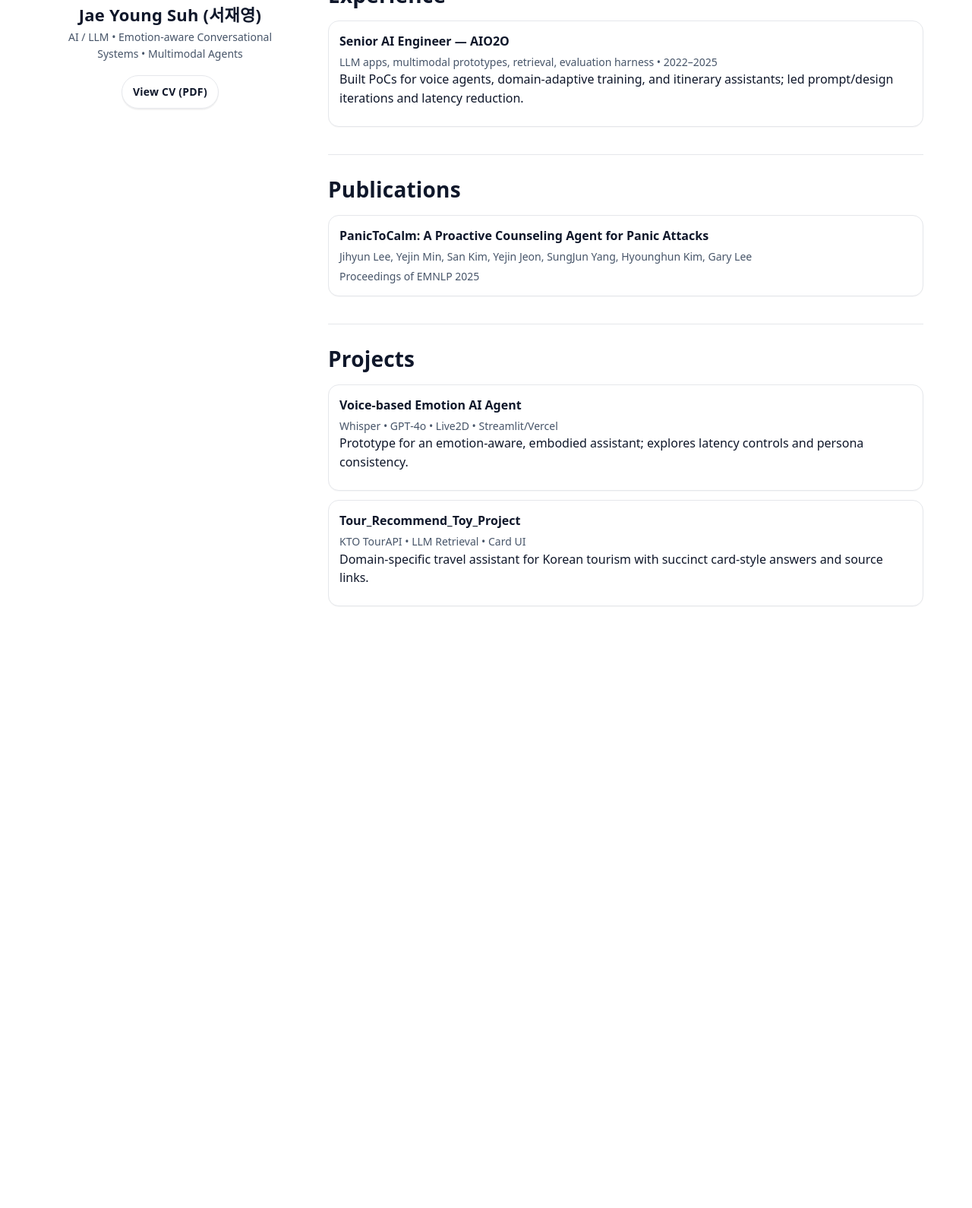
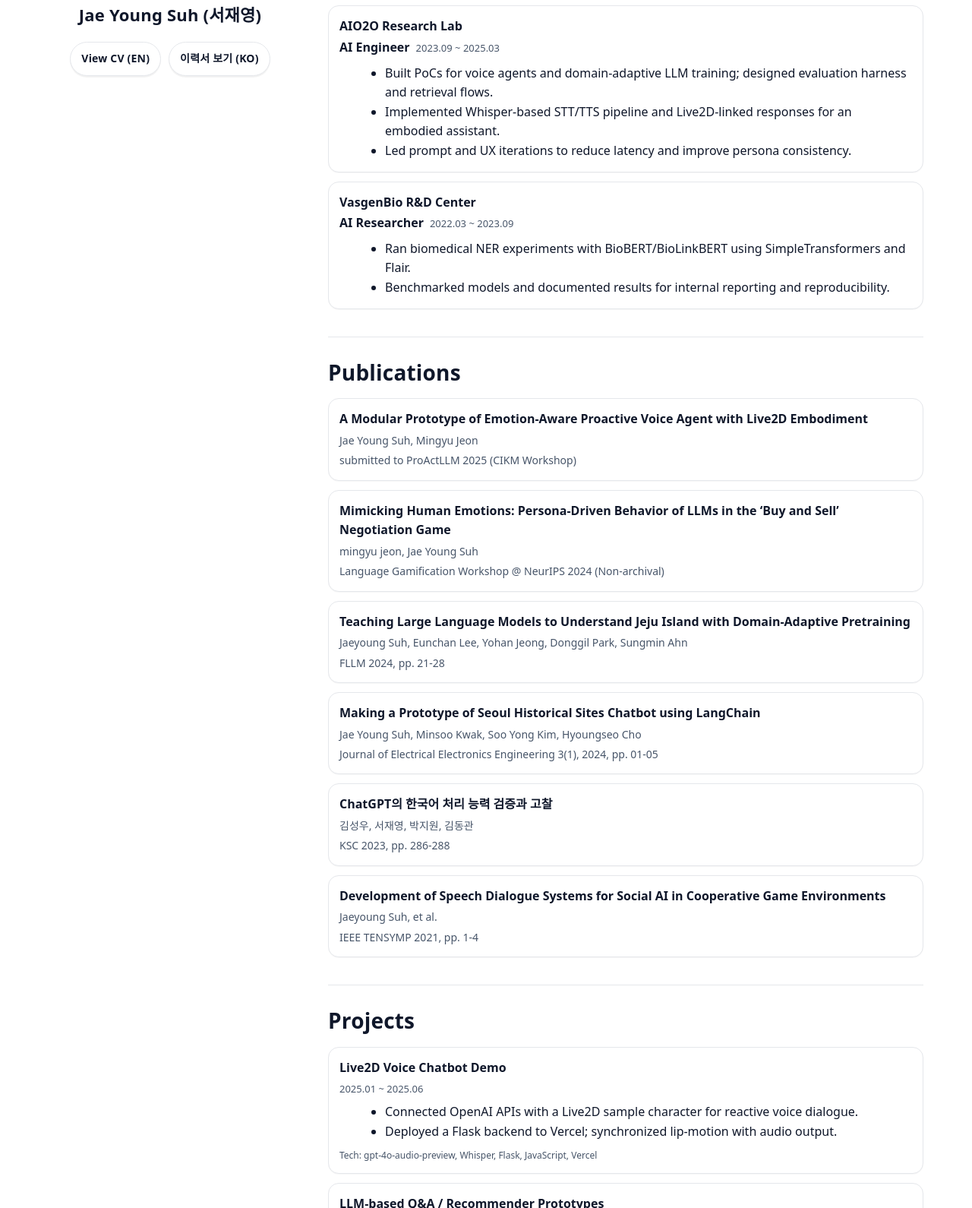
Before and after one commit to tjwodud04/intro, a plain HTML site: page index.html in a window 1280 px wide. Shown: the part 306-1896 px from the top of the page at 76% size. Before the commit the page ends 1260 px from the top, so only its background shows below. Drawn offline with Linux system fonts and the light colour scheme.

Commit message:
Updating contents to be more proper

```diff
--- a/index.html
+++ b/index.html
@@ -4,90 +4,38 @@
   <meta charset="utf-8" />
   <meta name="viewport" content="width=device-width, initial-scale=1" />
   <title>Jae Young Suh — Portfolio</title>
-  <meta name="description" content="Jae Young Suh — AI/LLM • Emotion-aware Conversational Systems • Multimodal Agents" />
+  <meta name="description" content="Jae Young Suh — GitHub Pages" />
   <style>
     :root {
-      --bg: #ffffff;
-      --fg: #0f172a; /* slate-900 */
-      --muted: #475569; /* slate-600 */
-      --accent: #111827; /* gray-900 */
-      --line: #e5e7eb; /* gray-200 */
-      --card: #fafafa;
+      --bg: #ffffff; --fg: #0f172a; --muted: #475569; --accent: #111827; --line: #e5e7eb; --card: #fafafa;
     }
     @media (prefers-color-scheme: dark) {
-      :root {
-        --bg: #0b0f19;
-        --fg: #e5e7eb;
-        --muted: #9ca3af;
-        --accent: #f3f4f6;
-        --line: #111827;
-        --card: #0e1424;
-      }
+      :root { --bg:#0b0f19; --fg:#e5e7eb; --muted:#9ca3af; --accent:#f3f4f6; --line:#111827; --card:#0e1424; }
     }
     html, body { height: 100%; }
     html { scroll-behavior: smooth; }
-    body {
-      margin: 0;
-      font: 16px/1.55 system-ui, -apple-system, Segoe UI, Roboto, Noto Sans, Helvetica, Arial, "Apple Color Emoji", "Segoe UI Emoji";
-      color: var(--fg);
-      background: var(--bg);
-    }
+    body { margin: 0; font: 16px/1.6 system-ui, -apple-system, Segoe UI, Roboto, Inter, Helvetica, Arial; color: var(--fg); background: var(--bg); }
     a { color: inherit; text-decoration: none; }
     a:hover { text-decoration: underline; }
 
     /* Grid Layout */
-    .page {
-      display: grid;
-      grid-template-columns: 320px minmax(0, 1fr);
-      gap: 48px;
-      max-width: 1200px;
-      margin: 0 auto;
-      padding: 40px 24px 120px;
-      box-sizing: border-box;
-    }
+    .page { display: grid; grid-template-columns: 320px minmax(0,1fr); gap: 48px; max-width: 1200px; margin: 0 auto; padding: 40px 24px 120px; box-sizing: border-box; }
 
     /* Left profile column */
-    .profile {
-      position: sticky;
-      top: 24px;
-      align-self: start;
-    }
-    .avatar {
-      width: 180px; height: 180px;
-      border-radius: 9999px;
-      overflow: hidden;
-      border: 4px solid var(--line);
-      box-shadow: 0 12px 30px rgba(0,0,0,.08);
-      margin: 0 auto 16px;
-      display: grid; place-items: center;
-      background: var(--card);
-    }
+    .profile { position: sticky; top: 24px; align-self: start; }
+    .avatar { width: 180px; height: 180px; border-radius: 9999px; overflow: hidden; border: 4px solid var(--line); box-shadow: 0 12px 30px rgba(0,0,0,.08); margin: 0 auto 16px; display: grid; place-items: center; background: var(--card); }
     .avatar img { width: 100%; height: 100%; object-fit: cover; display: block; }
-
-    .icon-row {
-      display: flex; justify-content: center; gap: 14px; margin: 10px 0 18px;
-    }
-    .icon-btn {
-      width: 44px; height: 44px; border-radius: 9999px; border: 1px solid var(--line);
-      display: inline-flex; align-items: center; justify-content: center;
-      background: var(--bg);
-      transition: transform .12s ease, background .15s ease, box-shadow .2s ease;
-      box-shadow: 0 1px 0 rgba(0,0,0,.04);
-    }
+    .icon-row { display: flex; justify-content: center; gap: 14px; margin: 10px 0 18px; }
+    .icon-btn { width: 44px; height: 44px; border-radius: 9999px; border: 1px solid var(--line); display: inline-flex; align-items: center; justify-content: center; background: var(--bg); transition: transform .12s ease, background .15s ease, box-shadow .2s ease; box-shadow: 0 1px 0 rgba(0,0,0,.04); }
     .icon-btn:hover { transform: translateY(-2px); background: var(--card); text-decoration: none; }
     .icon-btn svg { width: 20px; height: 20px; fill: currentColor; }
+    .icon-btn img { width: 20px; height: 20px; display: block; }
+    .name { text-align: center; font-weight: 800; font-size: 22px; letter-spacing: .2px; }
 
-    .name { text-align: center; font-weight: 800; font-size: 22px; letter-spacing: .2px; }
-    .muted { text-align: center; color: var(--muted); margin-top: 2px; font-size: 14px; }
+    .btn { font-weight: 600; font-size: 14px; letter-spacing: .2px; padding: 10px 14px; border-radius: 9999px; border: 1px solid var(--line); background: var(--bg); box-shadow: 0 2px 0 rgba(0,0,0,.05); }
+    .btn:hover { background: var(--card); text-decoration: none; }
 
-    .cv-link { display: block; margin: 18px auto 0; width: fit-content; }
-    .btn {
-      font-weight: 600; font-size: 14px; letter-spacing: .2px;
-      padding: 10px 14px; border-radius: 9999px; border: 1px solid var(--line);
-      background: var(--bg);
-      box-shadow: 0 2px 0 rgba(0,0,0,.05);
-    }
-    .btn:hover { background: var(--card); text-decoration: none; }
+    .cv-group { display: flex; gap: 10px; justify-content: center; margin-top: 18px; }
 
     /* Right content */
     .content { min-width: 0; }
@@ -96,33 +44,28 @@
     .h1 { font-size: 28px; font-weight: 800; margin: 0 0 12px; letter-spacing: .2px; }
     .h2 { font-size: 20px; font-weight: 700; margin: 0 0 8px; }
     p { margin: 0 0 10px; }
-    ul { margin: 10px 0 0 20px; }
+    ul { margin: 8px 0 0 20px; }
 
-    /* Publication / Project cards */
-    .item {
-      padding: 14px 14px; border: 1px solid var(--line); border-radius: 14px; background: var(--bg);
-      margin: 12px 0; box-shadow: 0 1px 0 rgba(0,0,0,.03);
-    }
+    /* Card items */
+    .item { padding: 14px 14px; border: 1px solid var(--line); border-radius: 14px; background: var(--bg); margin: 12px 0; box-shadow: 0 1px 0 rgba(0,0,0,.03); }
     .item .title { font-weight: 700; }
     .item .meta { color: var(--muted); font-size: 14px; margin-top: 4px; }
-    .item a.title:hover { text-decoration: underline; }
+    .item .date { color: var(--muted); font-size: 13px; margin-top: 4px; }
+    .item .tech { color: var(--muted); font-size: 12px; margin-top: 8px; }
+
+    /* Experience layout */
+    .roleline { display: flex; gap: 8px; flex-wrap: wrap; align-items: baseline; margin-top: 2px; }
+    .role { font-weight: 600; }
+    .period { color: var(--muted); font-size: 13px; }
 
     /* Floating right nav */
-    .toc {
-      position: fixed; right: 18px; top: 24px; z-index: 40;
-      border: 1px solid var(--line); border-radius: 14px; background: var(--bg);
-      padding: 10px 12px; box-shadow: 0 8px 30px rgba(0,0,0,.08);
-    }
+    .toc { position: fixed; right: 18px; top: 24px; z-index: 40; border: 1px solid var(--line); border-radius: 14px; background: var(--bg); padding: 10px 12px; box-shadow: 0 8px 30px rgba(0,0,0,.08); }
     .toc h4 { margin: 0 0 8px; font-size: 12px; letter-spacing: .12em; text-transform: uppercase; color: var(--muted); }
     .toc a { display: block; padding: 6px 6px; font-size: 14px; border-radius: 8px; }
     .toc a:hover { background: var(--card); text-decoration: none; }
 
     /* Small screens */
-    @media (max-width: 980px) {
-      .page { grid-template-columns: 1fr; gap: 24px; padding-top: 24px; }
-      .profile { position: static; }
-      .toc { display: none; }
-    }
+    @media (max-width: 980px) { .page { grid-template-columns: 1fr; gap: 24px; padding-top: 24px; } .profile { position: static; } .toc { display: none; } }
   </style>
 </head>
 <body>
@@ -139,85 +82,150 @@
     <!-- Left column: profile -->
     <aside class="profile" aria-label="Profile">
       <div class="avatar" aria-hidden="true">
-        <!-- Replace with your headshot path -->
-        <img src="assets/profile.jpg" alt="Portrait of Jae Young Suh" />
+        <img src="img/character_img.jpg" alt="Portrait of Jae Young Suh" />
       </div>
 
       <div class="icon-row" aria-label="Profile links">
         <!-- Google Scholar -->
-        <a class="icon-btn" href="https://scholar.google.com/" target="_blank" rel="noopener noreferrer" title="Google Scholar" aria-label="Google Scholar">
+        <a class="icon-btn" href="https://scholar.google.com/citations?user=QpEwMCwAAAAJ&hl=ko" target="_blank" rel="noopener" title="Google Scholar" aria-label="Google Scholar">
           <svg viewBox="0 0 24 24" aria-hidden="true"><path d="M12 2 1 8l11 6 9-4.91V17h2V8L12 2zm0 8.7L4.62 8 12 3.96 19.38 8 12 10.7zM3 19.5C3 17.57 7.03 16 12 16s9 1.57 9 3.5S16.97 23 12 23s-9-1.57-9-3.5zm2 0c0 .86 2.91 2 7 2s7-1.14 7-2-2.91-2-7-2-7 1.14-7 2z"/></svg>
         </a>
         <!-- LinkedIn -->
-        <a class="icon-btn" href="https://www.linkedin.com/" target="_blank" rel="noopener noreferrer" title="LinkedIn" aria-label="LinkedIn">
+        <a class="icon-btn" href="https://www.linkedin.com/in/jaeyoungsuh/" target="_blank" rel="noopener" title="LinkedIn" aria-label="LinkedIn">
           <svg viewBox="0 0 24 24" aria-hidden="true"><path d="M20.45 20.45h-3.55v-5.6c0-1.34-.02-3.07-1.87-3.07-1.87 0-2.16 1.46-2.16 2.97v5.7H9.32V9h3.41v1.56h.05c.48-.9 1.66-1.85 3.42-1.85 3.66 0 4.34 2.41 4.34 5.54v6.2zM5.34 7.43a2.06 2.06 0 1 1 0-4.12 2.06 2.06 0 0 1 0 4.12zM7.12 20.45H3.56V9h3.56v11.45z"/></svg>
         </a>
-        <!-- Hugging Face -->
-        <a class="icon-btn" href="https://huggingface.co/" target="_blank" rel="noopener noreferrer" title="Hugging Face" aria-label="Hugging Face">
-          <svg viewBox="0 0 24 24" aria-hidden="true"><path d="M12 2a7 7 0 0 0-7 7v1.5A6.5 6.5 0 0 0 11.5 17h1A6.5 6.5 0 0 0 19 10.5V9a7 7 0 0 0-7-7zm-2.8 8.2a1.3 1.3 0 1 1 0-2.6 1.3 1.3 0 0 1 0 2.6zm5.6 0a1.3 1.3 0 1 1 0-2.6 1.3 1.3 0 0 1 0 2.6zM8.5 14.2c1.8-1 5.2-1 7 0 .4.2.6.7.4 1.1-.2.4-.7.6-1.1.4-1.2-.7-4.4-.7-5.6 0-.4.2-.9 0-1.1-.4-.2-.4 0-.9.4-1.1z"/></svg>
+        <!-- Hugging Face (PNG logo) -->
+        <a class="icon-btn" href="https://huggingface.co/dddsaty" target="_blank" rel="noopener" title="Hugging Face" aria-label="Hugging Face">
+          <img src="img/hf-logo.png" alt="Hugging Face" />
         </a>
         <!-- Email -->
-        <a class="icon-btn" href="mailto:your.name@email.com" title="Email" aria-label="Email">
+        <a class="icon-btn" href="mailto:tjwodud04@gmail.com" title="Email" aria-label="Email">
           <svg viewBox="0 0 24 24" aria-hidden="true"><path d="M20 4H4a2 2 0 0 0-2 2v12a2 2 0 0 0 2 2h16a2 2 0 0 0 2-2V6a2 2 0 0 0-2-2zm0 4-8 5-8-5V6l8 5 8-5v2z"/></svg>
         </a>
       </div>
 
       <div class="name">Jae Young Suh (서재영)</div>
-      <div class="muted">AI / LLM • Emotion-aware Conversational Systems • Multimodal Agents</div>
 
-      <a class="cv-link btn" href="assets/Jae-Young-Suh-CV.pdf" target="_blank" rel="noopener">View CV (PDF)</a>
+      <div class="cv-group">
+        <a class="btn" href="cv/resume_en.pdf" target="_blank" rel="noopener">View CV (EN)</a>
+        <a class="btn" href="cv/resume_ko.pdf" target="_blank" rel="noopener">이력서 보기 (KO)</a>
+      </div>
     </aside>
 
     <!-- Right column: content -->
     <div class="content">
       <section id="about" aria-labelledby="about-h">
         <h1 class="h1" id="about-h">About me</h1>
-        <p>
-          I build conversational systems that feel more <em>human‑aware</em>—combining LLMs, speech, and visual embodiment
-          to support emotionally resonant interactions. Recent work explores voice‑based agents with Whisper + GPT‑4o and
-          Live2D, negotiation persona simulations, and domain‑specific assistants (e.g., tourism).
-        </p>
+        <p>I build conversational systems that integrate LLMs, speech, and visual embodiment to support emotionally aware interactions. Recent work explores voice‑based agents with Whisper + GPT‑4o and Live2D, persona‑driven negotiation simulations, and domain‑specific assistants (e.g., tourism).</p>
       </section>
 
       <section id="experience" aria-labelledby="exp-h">
         <h1 class="h1" id="exp-h">Experience</h1>
+
         <div class="item">
-          <div class="title">Senior AI Engineer — AIO2O</div>
-          <div class="meta">LLM apps, multimodal prototypes, retrieval, evaluation harness • 2022–2025</div>
-          <p>Built PoCs for voice agents, domain‑adaptive training, and itinerary assistants; led prompt/design iterations and latency reduction.</p>
+          <a class="title" href="#" target="_blank" rel="noopener">AIO2O Research Lab</a>
+          <div class="roleline"><span class="role">AI Engineer</span><span class="period">2023.09 ~ 2025.03</span></div>
+          <ul>
+            <li>Built PoCs for voice agents and domain‑adaptive LLM training; designed evaluation harness and retrieval flows.</li>
+            <li>Implemented Whisper‑based STT/TTS pipeline and Live2D‑linked responses for an embodied assistant.</li>
+            <li>Led prompt and UX iterations to reduce latency and improve persona consistency.</li>
+          </ul>
         </div>
-        <!-- Add more roles using the same .item block -->
+
+        <div class="item">
+          <a class="title" href="#" target="_blank" rel="noopener">VasgenBio R&D Center</a>
+          <div class="roleline"><span class="role">AI Researcher</span><span class="period">2022.03 ~ 2023.09</span></div>
+          <ul>
+            <li>Ran biomedical NER experiments with BioBERT/BioLinkBERT using SimpleTransformers and Flair.</li>
+            <li>Benchmarked models and documented results for internal reporting and reproducibility.</li>
+          </ul>
+        </div>
       </section>
 
       <section id="publications" aria-labelledby="pub-h">
         <h1 class="h1" id="pub-h">Publications</h1>
-        <!-- Example item matching the requested style (title → authors → venue) -->
         <div class="item">
-          <a class="title" href="#" target="_blank" rel="noopener">PanicToCalm: A Proactive Counseling Agent for Panic Attacks</a>
-          <div class="meta">Jihyun Lee, Yejin Min, San Kim, Yejin Jeon, SungJun Yang, Hyounghun Kim, Gary Lee</div>
-          <div class="meta">Proceedings of EMNLP 2025</div>
+          <a class="title" href="#" target="_blank" rel="noopener">A Modular Prototype of Emotion‑Aware Proactive Voice Agent with Live2D Embodiment</a>
+          <div class="meta">Jae Young Suh, Mingyu Jeon</div>
+          <div class="meta">submitted to ProActLLM 2025 (CIKM Workshop)</div>
         </div>
-        <!-- Duplicate the .item block for each publication -->
+        <div class="item">
+          <a class="title" href="#" target="_blank" rel="noopener">Mimicking Human Emotions: Persona‑Driven Behavior of LLMs in the ‘Buy and Sell’ Negotiation Game</a>
+          <div class="meta">mingyu jeon, Jae Young Suh</div>
+          <div class="meta">Language Gamification Workshop @ NeurIPS 2024 (Non‑archival)</div>
+        </div>
+        <div class="item">
+          <a class="title" href="#" target="_blank" rel="noopener">Teaching Large Language Models to Understand Jeju Island with Domain‑Adaptive Pretraining</a>
+          <div class="meta">Jaeyoung Suh, Eunchan Lee, Yohan Jeong, Donggil Park, Sungmin Ahn</div>
+          <div class="meta">FLLM 2024, pp. 21‑28</div>
+        </div>
+        <div class="item">
+          <a class="title" href="#" target="_blank" rel="noopener">Making a Prototype of Seoul Historical Sites Chatbot using LangChain</a>
+          <div class="meta">Jae Young Suh, Minsoo Kwak, Soo Yong Kim, Hyoungseo Cho</div>
+          <div class="meta">Journal of Electrical Electronics Engineering 3(1), 2024, pp. 01‑05</div>
+        </div>
+        <div class="item">
+          <a class="title" href="#" target="_blank" rel="noopener">ChatGPT의 한국어 처리 능력 검증과 고찰</a>
+          <div class="meta">김성우, 서재영, 박지원, 김동관</div>
+          <div class="meta">KSC 2023, pp. 286‑288</div>
+        </div>
+        <div class="item">
+          <a class="title" href="#" target="_blank" rel="noopener">Development of Speech Dialogue Systems for Social AI in Cooperative Game Environments</a>
+          <div class="meta">Jaeyoung Suh, et al.</div>
+          <div class="meta">IEEE TENSYMP 2021, pp. 1‑4</div>
+        </div>
       </section>
 
       <section id="projects" aria-labelledby="proj-h">
         <h1 class="h1" id="proj-h">Projects</h1>
         <div class="item">
-          <a class="title" href="#" target="_blank" rel="noopener">Voice‑based Emotion AI Agent</a>
-          <div class="meta">Whisper • GPT‑4o • Live2D • Streamlit/Vercel</div>
-          <p>Prototype for an emotion‑aware, embodied assistant; explores latency controls and persona consistency.</p>
+          <a class="title" href="#" target="_blank" rel="noopener">Live2D Voice Chatbot Demo</a>
+          <div class="date">2025.01 ~ 2025.06</div>
+          <ul>
+            <li>Connected OpenAI APIs with a Live2D sample character for reactive voice dialogue.</li>
+            <li>Deployed a Flask backend to Vercel; synchronized lip‑motion with audio output.</li>
+          </ul>
+          <div class="tech">Tech: gpt‑4o‑audio‑preview, Whisper, Flask, JavaScript, Vercel</div>
         </div>
         <div class="item">
-          <a class="title" href="#" target="_blank" rel="noopener">Tour_Recommend_Toy_Project</a>
-          <div class="meta">KTO TourAPI • LLM Retrieval • Card UI</div>
-          <p>Domain‑specific travel assistant for Korean tourism with succinct card‑style answers and source links.</p>
+          <a class="title" href="#" target="_blank" rel="noopener">LLM‑based Q&A / Recommender Prototypes</a>
+          <div class="date">2024</div>
+          <ul>
+            <li>Restaurant recommender using LangChain; prompt‑to‑SQL pipeline via OpenAI API.</li>
+            <li>Real‑estate search PoC with Crawl4AI + PandasAI + Streamlit.</li>
+          </ul>
+          <div class="tech">Tech: Python, OpenAI API, LangChain, PandasAI, Streamlit</div>
+        </div>
+        <div class="item">
+          <a class="title" href="#" target="_blank" rel="noopener">Jeju Tourism Domain‑Adaptive LLM Training</a>
+          <div class="date">2024</div>
+          <ul>
+            <li>Fine‑tuned Llama‑3/Polyglot‑ko on Jeju tourism data; summarized findings into publications.</li>
+          </ul>
+          <div class="tech">Tech: Python, PyTorch, Llama‑3, Hugging Face</div>
+        </div>
+        <div class="item">
+          <a class="title" href="#" target="_blank" rel="noopener">Biomedical NER Experiments</a>
+          <div class="date">2022</div>
+          <ul>
+            <li>Compared BioBERT/BioLinkBERT with SimpleTransformers/Flair on public biomedical datasets.</li>
+          </ul>
+          <div class="tech">Tech: Python, PyTorch, SimpleTransformers, Flair</div>
+        </div>
+        <div class="item">
+          <a class="title" href="#" target="_blank" rel="noopener">Social‑AI Voice Dialogue in Cooperative Game</a>
+          <div class="date">2021</div>
+          <ul>
+            <li>Rule‑based STT/TTS agent in “Don’t Starve Together”; collected user feedback for improvements.</li>
+          </ul>
+          <div class="tech">Tech: MS Azure STT/TTS, pyttsx3, Lua, OBS</div>
         </div>
       </section>
     </div>
   </main>
 
   <script>
-    // Optional: highlight active section in the floating nav
+    // Highlight active section in the floating nav
     (function(){
       const links = Array.from(document.querySelectorAll('.toc a'));
       const map = new Map(links.map(a => [document.querySelector(a.getAttribute('href')), a]));
```
Also changed, not shown: img/chracter_img.jpg (added), img/hf-logo.png (added), 1 other file.
